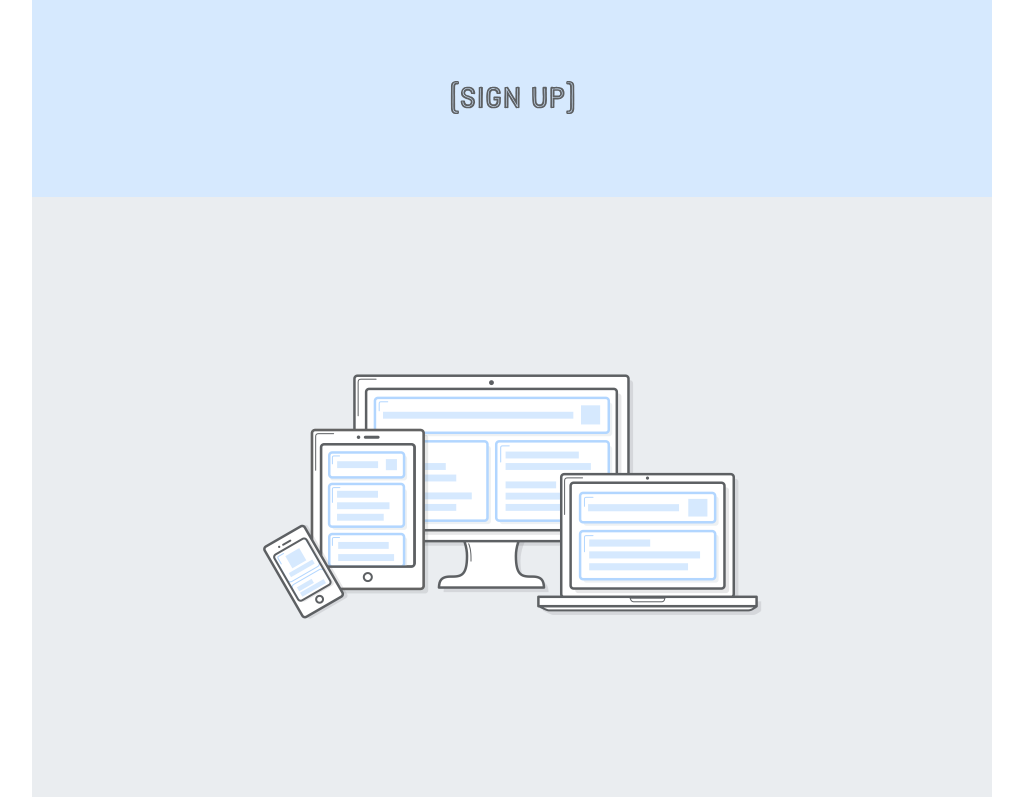
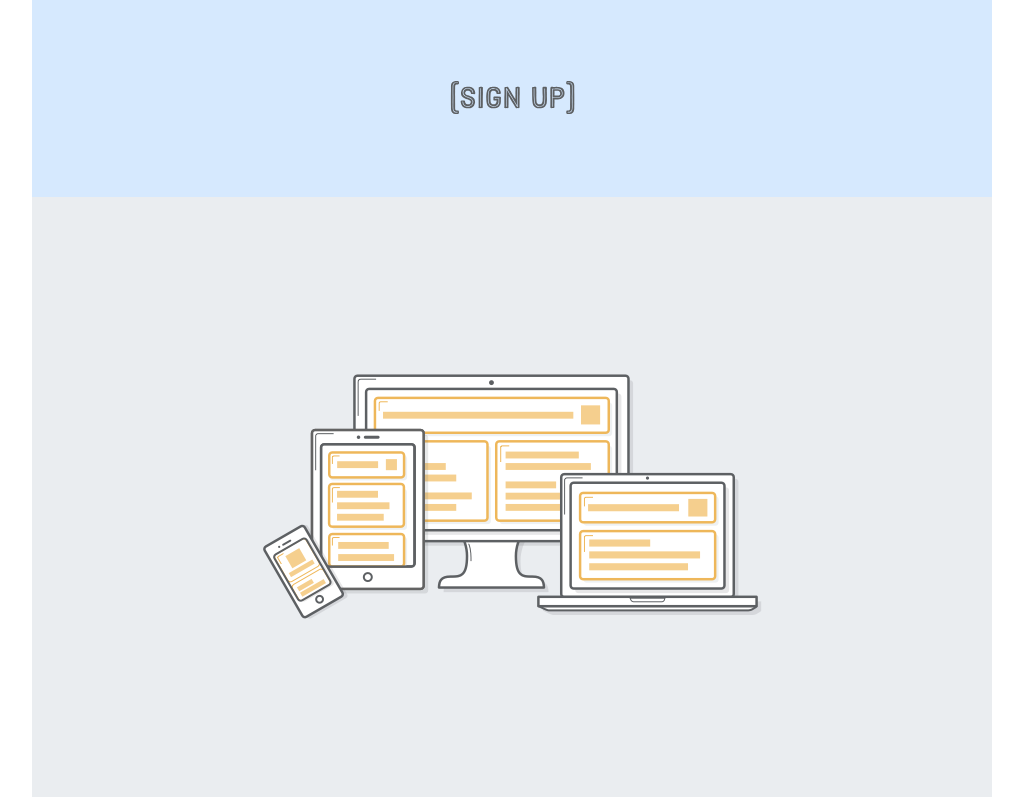
Before and after one commit to rednaltuo/iih-responsive-images, a plain HTML site: page index.html in a window 1280 px wide. Shown: the part 783-1580 px from the top of the page, without its empty margins (128-1151 px from the left). Drawn offline with Linux system fonts and the light colour scheme.

Commit message:
Optimization for standard resolution screens
Adding a srcset attribute to our <img/> element lets us present our
high-resolution image only to retina devices, falling back to the
low-resolution version for standard screens.
This method is great for images smaller than 600 pixels wide because
they aren't big enough to benefit from the method in the next commit.

```diff
--- a/index.html
+++ b/index.html
@@ -16,11 +16,14 @@
             <img src="images/header.svg">
         </div>
         <div class='section content'>
-            <!-- Without this extra .illustration container, the image would get distorted because
-            flexbox would try to set its height to be the same as the .content container.
-            This requires a little tweak to the .illustration CSS rule, too. -->
             <div class='illustration'>
-                <img src='images/illustration-big.png' style='max-width: 500px' />
+            <!-- The 1x tells the browser to display illustration-small.png on standard-resolution screens.
+                The 2x means that illustration-big.png is for retina screens.
+                Older browsers that don't understand srcset fall back to the src attribute. -->
+                <img src='illustration-small.png'
+                     srcset='images/illustration-small.png 1x,
+                             images/illustration-big.png 2x'
+                     style='max-width: 500px'/>
             </div>
         </div>
         <div class="section sign-up">
```
